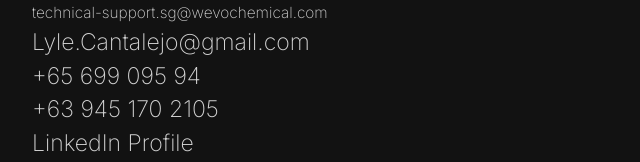
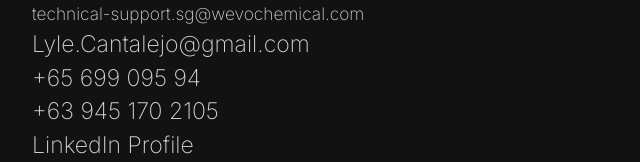
Before and after one commit to LCANTALEJO/contact-page, a plain HTML site: page index.html in a window 1280 px wide. Shown: the part 574-736 px from the top of the page, 308-948 px from the left. Drawn offline with Linux system fonts and the light colour scheme.

Commit message:
Update index.html

```diff
--- a/index.html
+++ b/index.html
@@ -14,7 +14,7 @@
         <h2>Technical Service Manager</h2>
         <h3>WEVO Chemical (Asia-Pacific) Pte. Ltd.</h3>
         <p><a href="mailto:Lyle.Cantalejo@wevochemical.com">Lyle.Cantalejo@wevochemical.com</a></p>
-        <p><a href="mailto:technical-support.sg@wevochemical.com" style="font-size: 0.8em;">technical-support.sg@wevochemical.com</a></p>
+        <p><a href="mailto:technical-support.sg@wevochemical.com" style="font-size: 0.9em;">technical-support.sg@wevochemical.com</a></p>
         <p><a href="mailto:Lyle.Cantalejo@gmail.com">Lyle.Cantalejo@gmail.com</a></p>
         <p><a href="tel:+6569909594">+65 699 095 94</a></p>
         <p><a href="tel:+639451702105">+63 945 170 2105</a></p>
```
